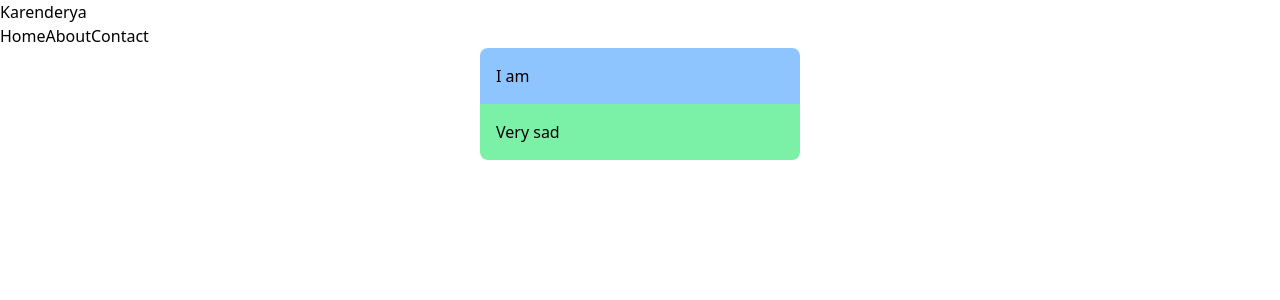
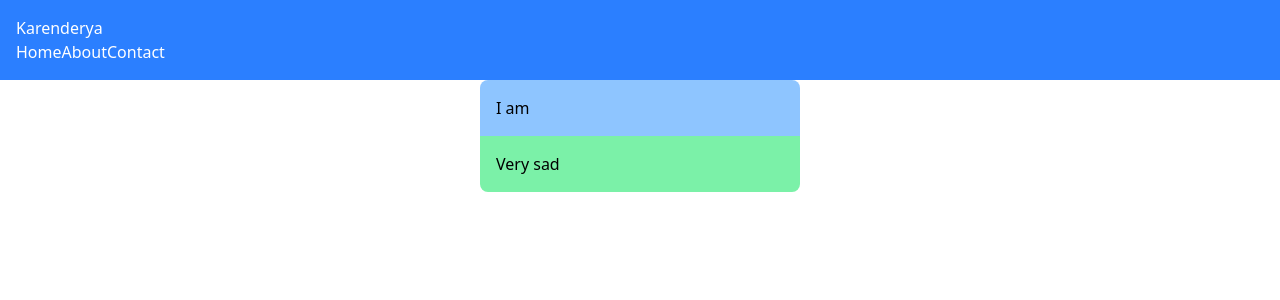
Before and after one commit to ChristianNemeno/KarenderyaV2, a React (Vite) app in the folder laarnis/: page / in a window 1280 px wide. Shown: the top 300 px of the page. Built offline with nearby package versions, Linux system fonts and the light colour scheme.

Commit message:
bg-blue-400 , the 400 is intensity i think, or ang hue bigger makes more blue
p-4 is padding 4

```diff
--- a/laarnis/src/components/navbar.tsx
+++ b/laarnis/src/components/navbar.tsx
@@ -9,7 +9,7 @@ type NavbarProps = {
 
 const Navbar: React.FC<NavbarProps> = ({ logo = "MyApp", links = []}) => {
     return (
-        <nav>
+        <nav className="bg-blue-500 text-white p-4">
             <div>
                 <a href="#">{logo}</a>
             </div>
```
